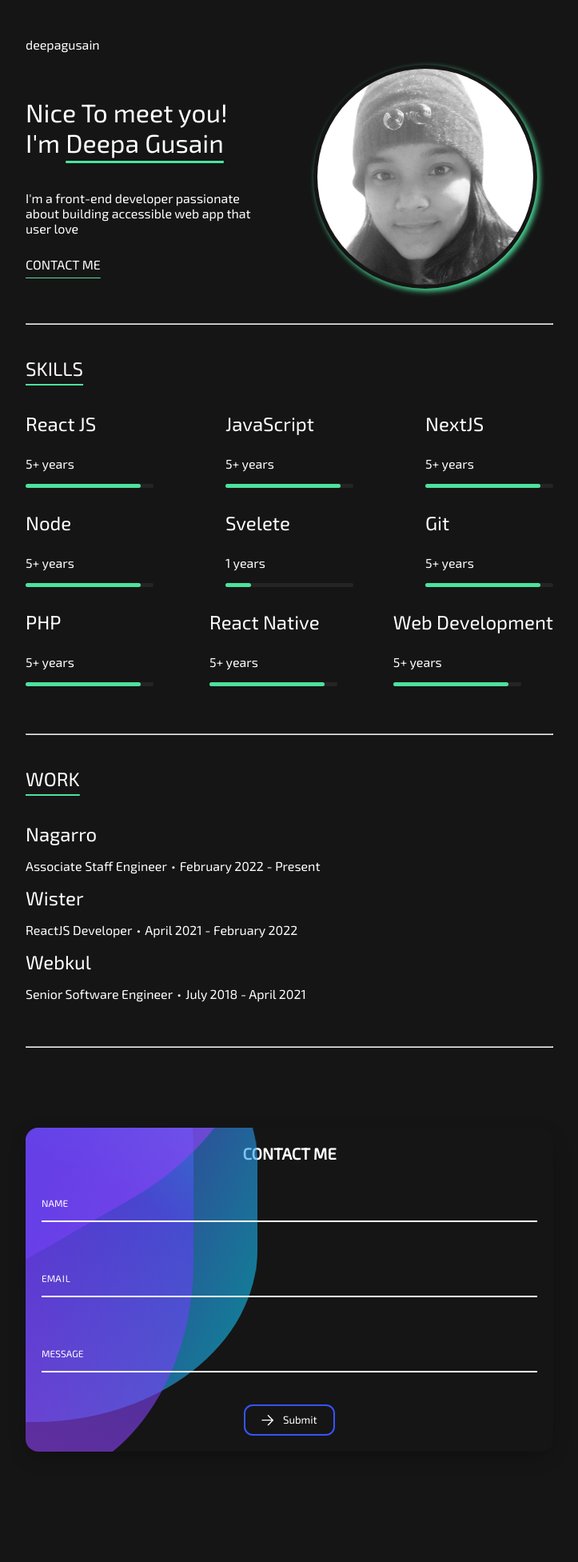
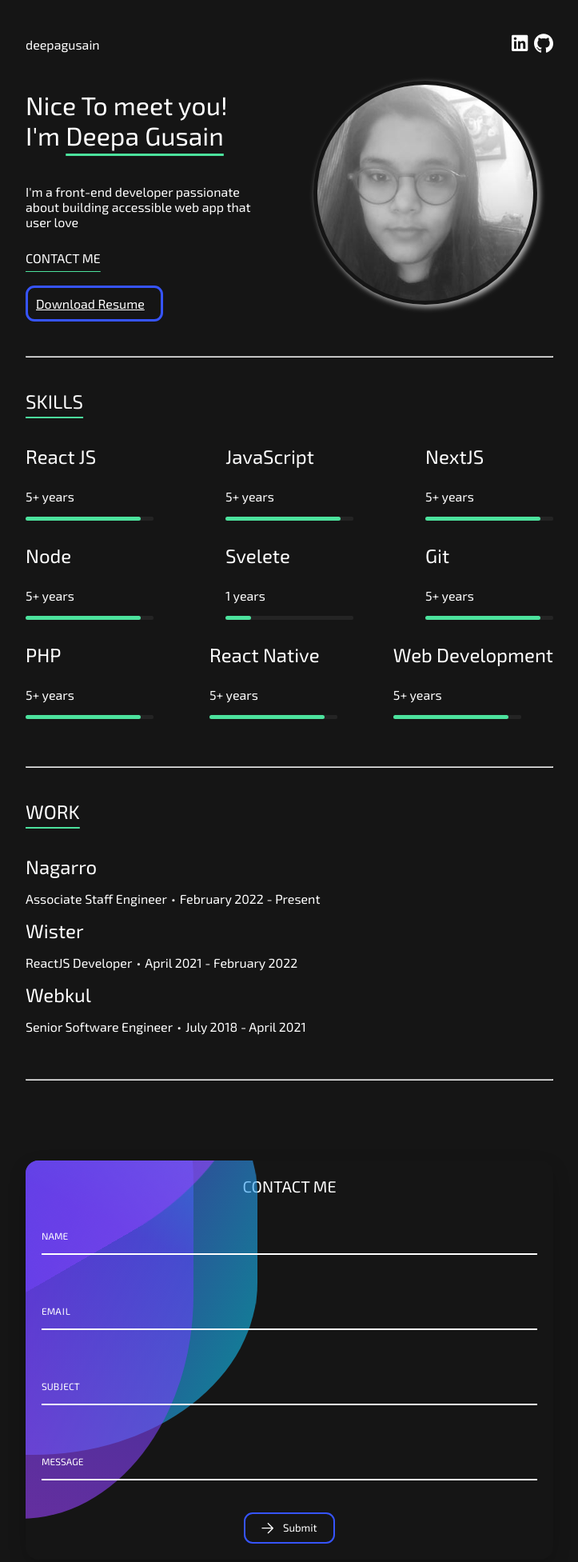
Before and after one commit to deepa-sudo/deepagusain, a plain HTML site: page index.html in a window 1280 px wide. Shown: the whole page at 80% size, without its empty margins (278-1001 px from the left). Before the commit the page ends 1915 px from the top, so only its background shows below. Drawn offline with Linux system fonts and the light colour scheme.

Commit message:
Profile complete

```diff
--- a/assets/css/index.css
+++ b/assets/css/index.css
@@ -2,6 +2,9 @@
   --bgColor: #151515;
   --textColor: #ffffff;
   --UnderLine: #4ce29d;
+}
+html {
+  scroll-behavior: smooth;
 }
 *{
     font-family: "Exo 2", sans-serif;
@@ -35,10 +38,6 @@ body {
     width: 300px;
     max-width: 100%;
 }
-.bg-profile-img{
-    background-image: url('../images/deepagusain.png');
-    background-repeat: no-repeat;
-}
 .underline{
     text-decoration: underline;
     text-decoration-color: var(--UnderLine);
@@ -48,6 +47,10 @@ body {
 .py-10{
     padding-top: 10px;
     padding-bottom: 10px;
+}
+.px-10{
+    padding-left: 10px;
+    padding-right: 10px;
 }
 .my-40{
     margin-top: 40px;
@@ -70,6 +73,7 @@ body {
     object-fit: cover;
     background-attachment: fixed;
     padding: 5px;
+    filter: grayscale(1);
     box-shadow: 3px 3px 7px var(--UnderLine);
 }
 /* background: */
--- a/assets/js/index.js
+++ b/assets/js/index.js
@@ -0,0 +1,26 @@
+document.addEventListener("DOMContentLoaded", () => {
+
+    const submitForm = () => {
+        var contactName = window.userName;
+        var subject = window.subject;
+        var contactEmail = window.email;
+        var contactMessage = window.message;
+        if (!!contactName && !!subject& !!contactEmail && !!contactMessage) {
+            window.open(
+            `mailto:${contactEmail}?subject=${encodeURIComponent(
+                subject
+            )}&body=${encodeURIComponent(contactName)} (${encodeURIComponent(
+                contactEmail
+            )}): ${encodeURIComponent(contactMessage)}`
+            );
+        }
+    };
+
+    const submit = document.getElementById("submit");
+    if ( submit){
+        submit.addEventListener("click", (e) => {
+            submitForm();
+            e.preventDefault();
+        })
+    }
+})
--- a/index.html
+++ b/index.html
@@ -17,6 +17,10 @@
         <div class="flex-section">
             <p>deepagusain</p>
             <div>
+                <a href="https://www.linkedin.com/in/deepa-gusain-98b470167/" title="linkedIn" target="_blank"><img
+                        class="icon-img" src="assets/images/linkedIn.svg" width="24px" height="24px"></a>
+                <a href="https://github.com/deepa-sudo" title="GitHub" target="_blank"><img class="icon-img"
+                        src="assets/images/github.svg" width="24px" height="24px"></a>
             </div>
         </div>
         <div class="flex-section col-reverse-mobile">
@@ -25,11 +29,15 @@
                 <p class="py-10">I'm a front-end developer passionate about building accessible web app that user love
                 </p>
                 <p>
-                    <a href="tel:" class="underline">CONTACT ME</a>
+                    <a href="#contact" class="underline">CONTACT ME</a>
+                    <br /><br /><br />
+                    <a class="button px-10 py-10" href="./assets/doc/Deepa_Gusain_5_Years_Resume.pdf"
+                        download="Deepa_Gusain_5_Years_Resume.pdf" target="_blank"
+                        type="application/octet-stream">Download Resume</a>
                 </p>
             </div>
             <div class="section-half">
-                <img class="profile-img" src="assets/images/deepagusain.png" width="280px" height="280px">
+                <img class="profile-img" src="assets/images/deepu.jpg" width="280px" height="280px">
             </div>
         </div>
         <hr class="my-40" />
@@ -98,7 +106,7 @@
             </div>
         </div>
         <hr class="my-40" />
-        <div class="e-card playing">
+        <div class="e-card playing" id="contact">
             <div class="image"></div>
 
             <div class="wave"></div>
@@ -107,9 +115,10 @@
 
 
             <div class="infotop">
+                <form id="contact-form">
                     CONTACT ME
                     <div class="form-control">
-                    <input type="text" required="">
+                        <input type="text" required name="name" id="userName">
                         <label>
                             <span style="transition-delay:0ms">N</span><span style="transition-delay:50ms">A</span><span
                                 style="transition-delay:100ms">M</span><span style="transition-delay:150ms">E</span>
@@ -117,45 +126,51 @@
                     </div>
 
                     <div class="form-control">
-                    <input type="email" required="">
+                        <input type="email" required name="email" id="email">
                         <label>
                             <span style="transition-delay:0ms">E</span><span style="transition-delay:50ms">M</span><span
-                            style="transition-delay:100ms">A</span><span style="transition-delay:150ms">I</span><span
-                            style="transition-delay:200ms">L</span>
+                                style="transition-delay:100ms">A</span><span
+                                style="transition-delay:150ms">I</span><span style="transition-delay:200ms">L</span>
                         </label>
                         </label>
                     </div>
-                <div class="form-control"><input type="text" required="">
+                    <div class="form-control">
+                        <input type="text" required name="subject" id="subject">
+                        <label>
+                            <span style="transition-delay:0ms">S</span><span style="transition-delay:50ms">U</span><span
+                                style="transition-delay:100ms">B</span><span
+                                style="transition-delay:150ms">J</span><span style="transition-delay:50ms">E</span><span
+                                style="transition-delay:100ms">C</span><span style="transition-delay:150ms">T</span>
+                        </label>
+                    </div>
+                    <div class="form-control">
+                        <input type="text" required name="message" id="message">
                         <label>
                             <span style="transition-delay:0ms">M</span><span style="transition-delay:50ms">E</span><span
-                            style="transition-delay:100ms">S</span><span style="transition-delay:150ms">S</span><span
-                            style="transition-delay:200ms">A</span><span style="transition-delay:200ms">G</span><span
-                            style="transition-delay:200ms">E</span>
+                                style="transition-delay:100ms">S</span><span
+                                style="transition-delay:150ms">S</span><span
+                                style="transition-delay:200ms">A</span><span
+                                style="transition-delay:200ms">G</span><span style="transition-delay:200ms">E</span>
                         </label>
                         </label>
                     </div>
 
 
-                <button class="button">
-
-
+                    <button class="button" id="submit">
                         <svg xmlns="http://www.w3.org/2000/svg" fill="none" viewBox="0 0 24 24" stroke-width="1.5"
                             stroke="currentColor" class="w-6 h-6">
                             <path stroke-linecap="round" stroke-linejoin="round"
                                 d="M4.5 12h15m0 0l-6.75-6.75M19.5 12l-6.75 6.75">
                             </path>
                         </svg>
-
-
                         <div class="text">
                             Submit
                         </div>
-
                     </button>
+                </form>
             </div>
 
         </div>
 </body>
-<!-- https://www.frontendmentor.io/solutions/single-page-developer-portfolio-FsD8jeIex4 -->
 
 </html>
```
Also changed, not shown: assets/images/deepagusain.png (deleted), assets/images/deepu.jpg (added), assets/images/github.svg (added), assets/images/linkedIn.svg (added), 1 other file. Lines whose indentation alone changed are shown as unchanged.
